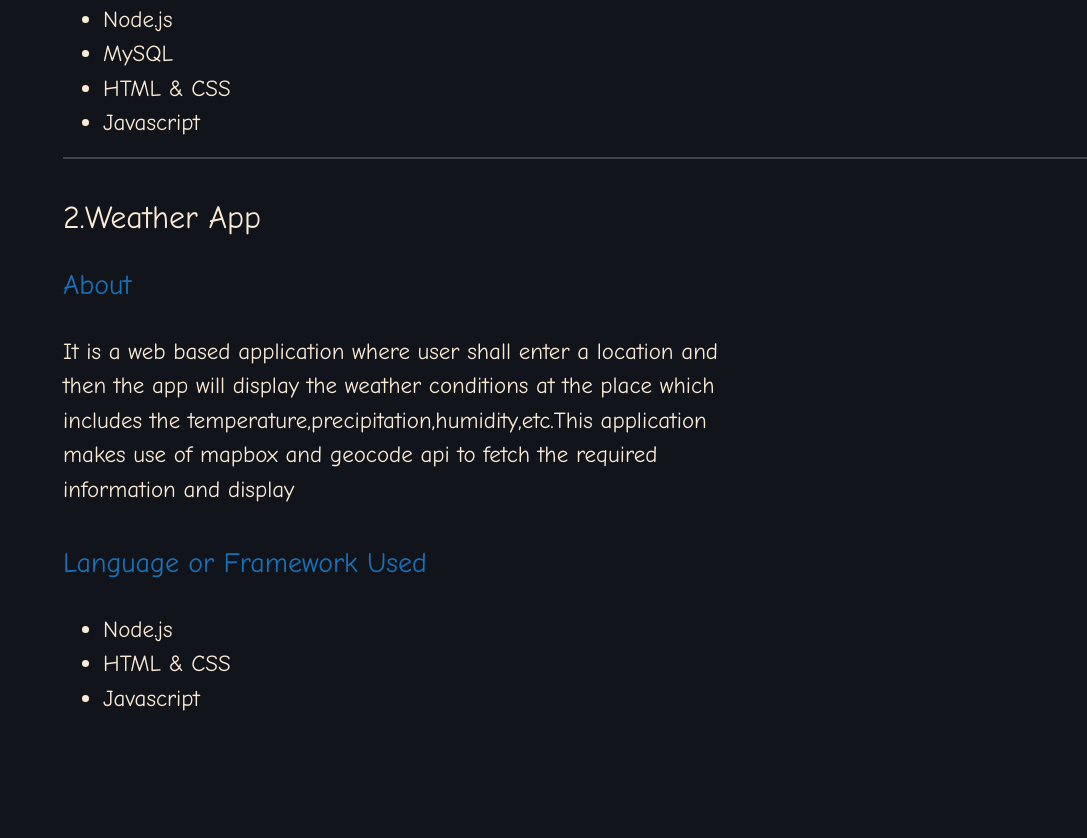
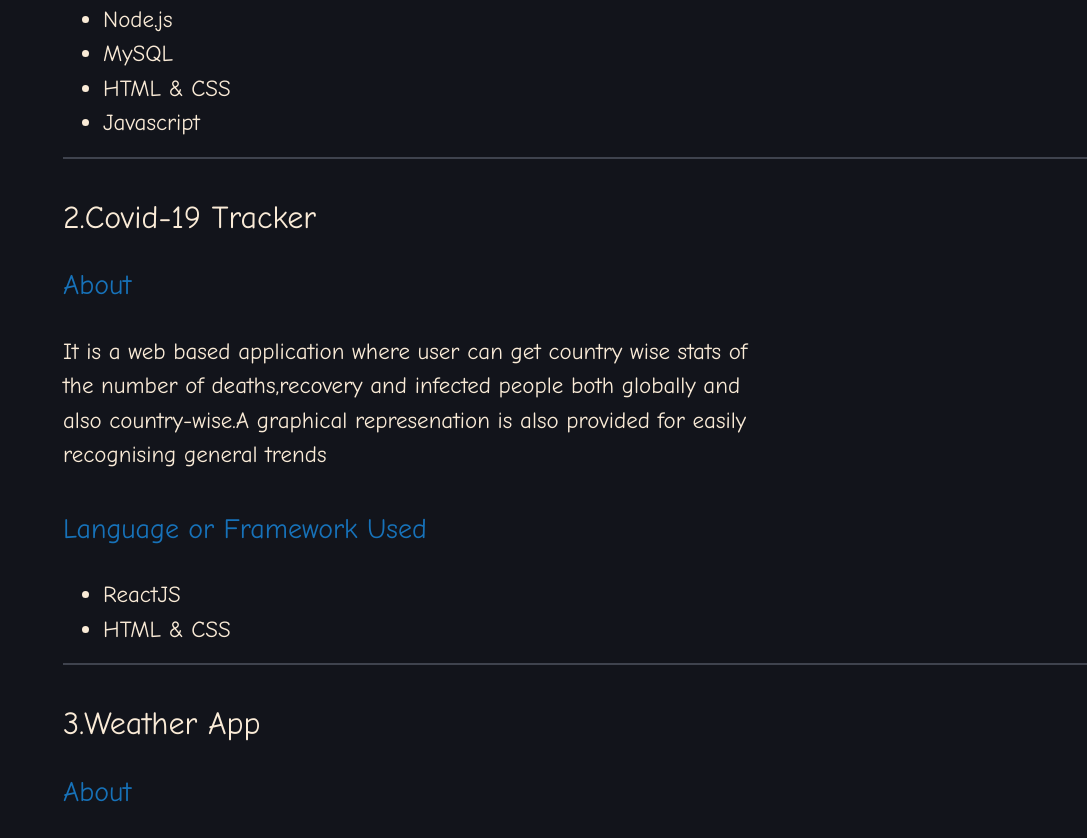
Before and after one commit to Pravesh45/Pravesh45.github.io, a plain HTML site: page projects.html in a window 1280 px wide. Shown: the part 859-1697 px from the top of the page, without its empty margins (193-1280 px from the left). Before the commit the page ends 1639 px from the top, so only its background shows below. Drawn offline with nearby package versions, Linux system fonts and the light colour scheme.

Commit message:
Added new projects to the list

```diff
--- a/projects.html
+++ b/projects.html
@@ -63,7 +63,19 @@
         <hr id="inside">
         <br>
         <div class="value">
-            <h2>2.Weather App</h2><br>
+            <h2>2.Covid-19 Tracker</h2><br>
+            <h3 id="about">About</h3><br>
+            <p>It is a web based application where user can get country wise stats of the number of deaths,recovery and infected people both globally and also country-wise.A graphical represenation is also provided for easily recognising general trends</p><br>
+            <h3 id="about">Language or Framework Used</h3><br>
+            <ul>
+                <li>ReactJS</li>
+                <li>HTML & CSS</li>
+            </ul>
+        </div>
+        <hr id="inside">
+        <br>
+        <div class="value">
+            <h2>3.Weather App</h2><br>
             <h3 id="about">About</h3><br>
             <p>It is a web based application where user shall enter a location and then the app will display the weather
                 conditions at the place which includes the temperature,precipitation,humidity,etc.This application makes
```
